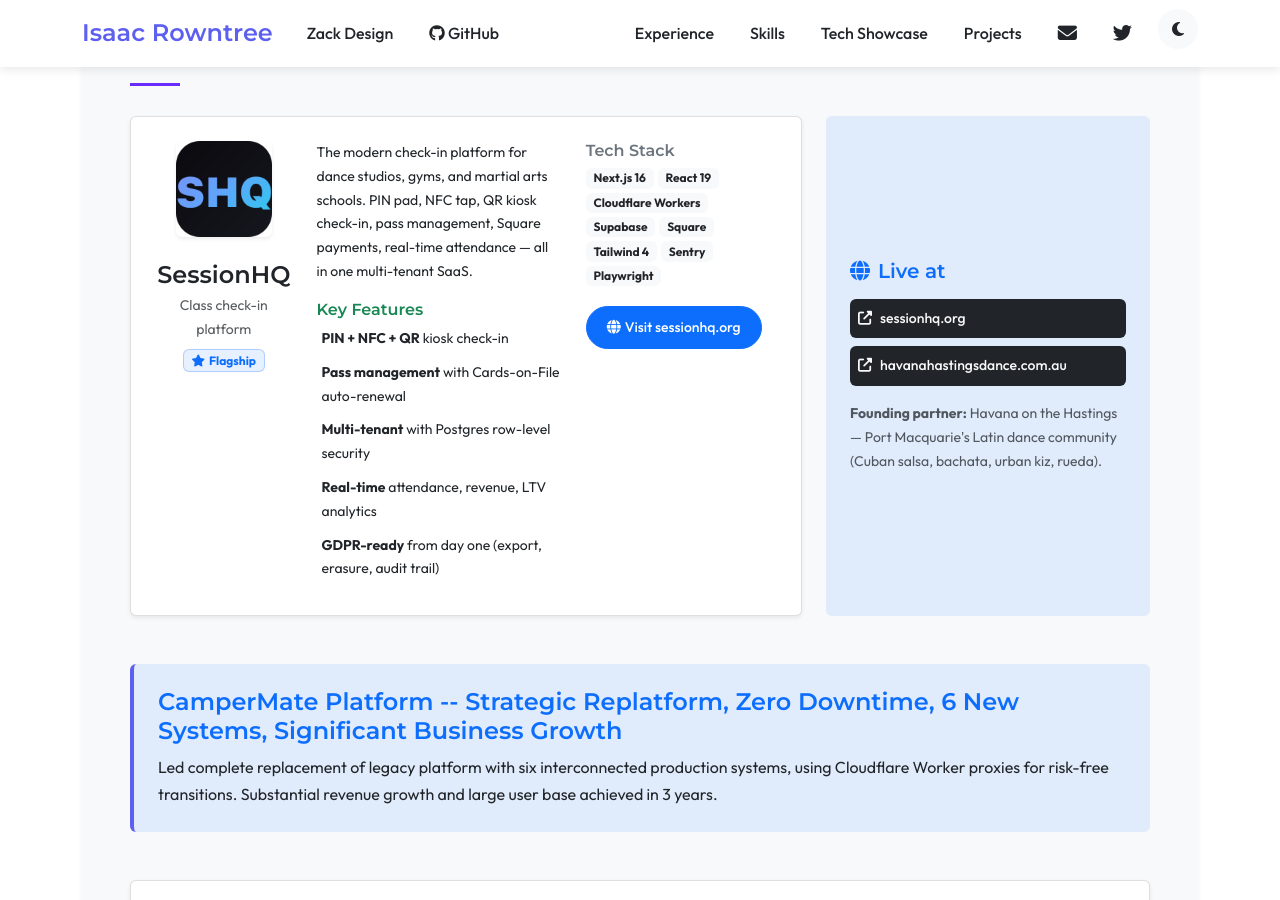
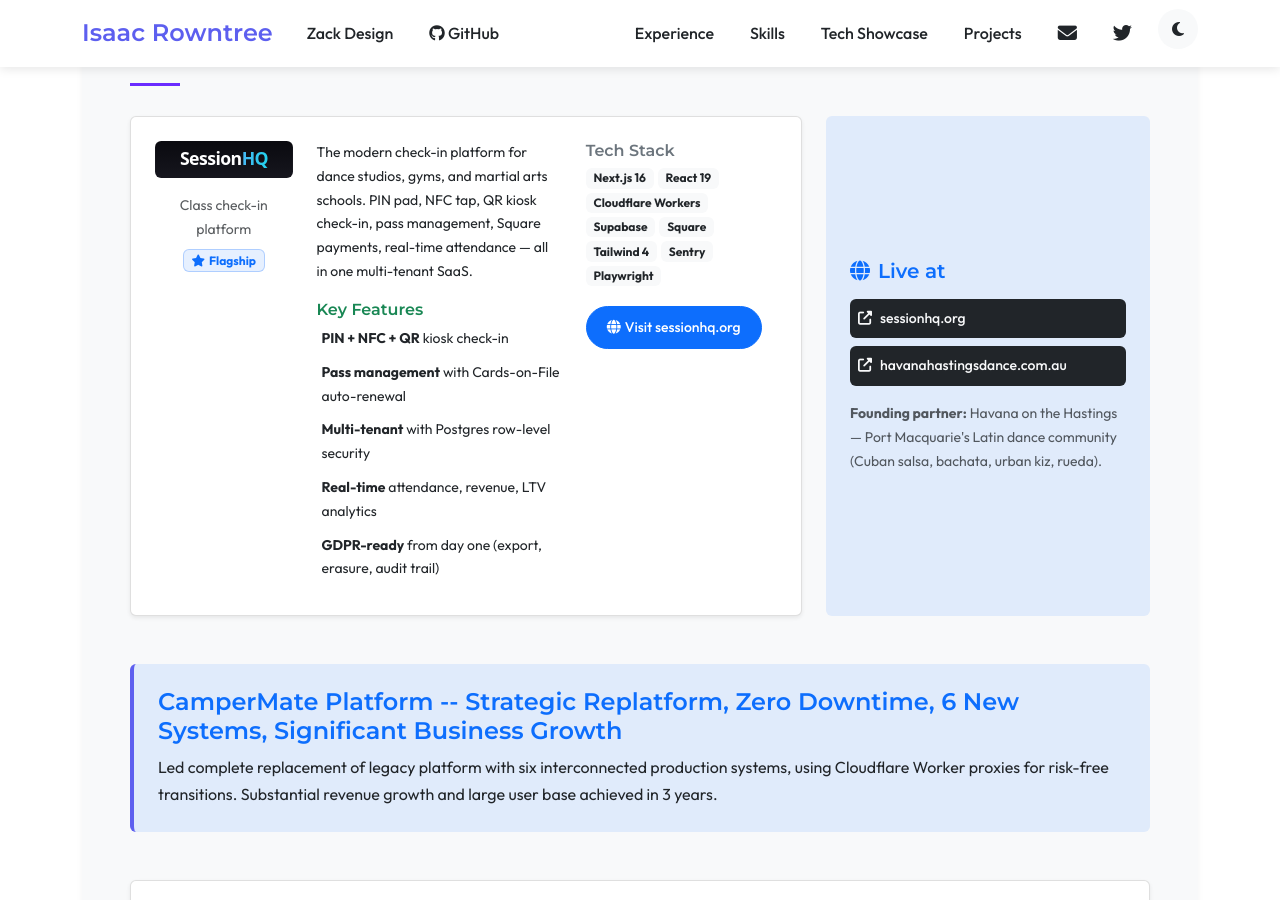
Before and after one commit to isaacrowntree/isaacrowntree.github.io, a Jekyll site: the page built from index.html, in a window 1280 px wide and 900 px high, scrolled down 3633 px. Built offline with Jekyll 4.4.1, drawn with Linux system fonts in a browser that asks for light colours.

Commit message:
fix: Use SessionHQ wordmark and patch Jekyll dependency vulnerabilities
Replaces the SHQ favicon mark with the SessionHQ wordmark on the
Technical Showcase card, and updates Bundler dependencies to clear
9 dependabot alerts (Nokogiri critical, Addressable high, ActiveSupport,
Faraday, REXML, URI).

Co-Authored-By: Claude Opus 4.7 (1M context) <noreply@anthropic.com>

```diff
--- a/index.html
+++ b/index.html
@@ -318,9 +318,8 @@ layout: default
             <div class="tech-showcase-card p-3 p-md-4 bg-white rounded shadow-sm border">
               <div class="row align-items-start">
                 <div class="col-lg-3 col-md-3 text-center mb-3 mb-md-0">
-                  <img src="/images/sessionhq-icon.png" width="96" height="96" alt="SessionHQ logo" class="rounded shadow-sm mb-2">
-                  <h4 class="mt-2 mt-md-3 mb-1">SessionHQ</h4>
-                  <div class="text-muted small">Class check-in platform</div>
+                  <img src="/images/sessionhq-wordmark.svg" width="220" height="59" alt="SessionHQ" class="img-fluid mb-2">
+                  <div class="text-muted small mt-2">Class check-in platform</div>
                   <span class="badge bg-primary bg-opacity-10 text-primary border border-primary border-opacity-25 mt-2"><i class="fas fa-star me-1"></i>Flagship</span>
                 </div>
                 <div class="col-lg-5 col-md-5">
```
Also changed, not shown: Gemfile.lock, images/sessionhq-icon.png (deleted), images/sessionhq-wordmark.svg (added).
